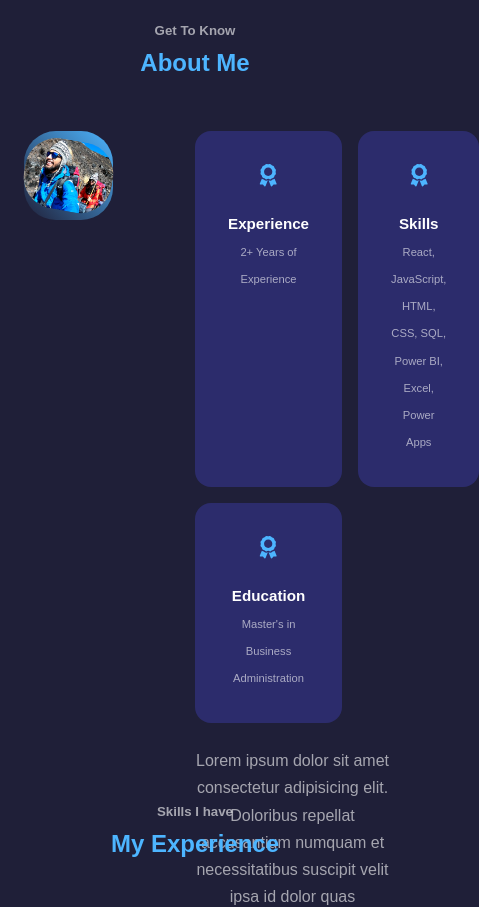
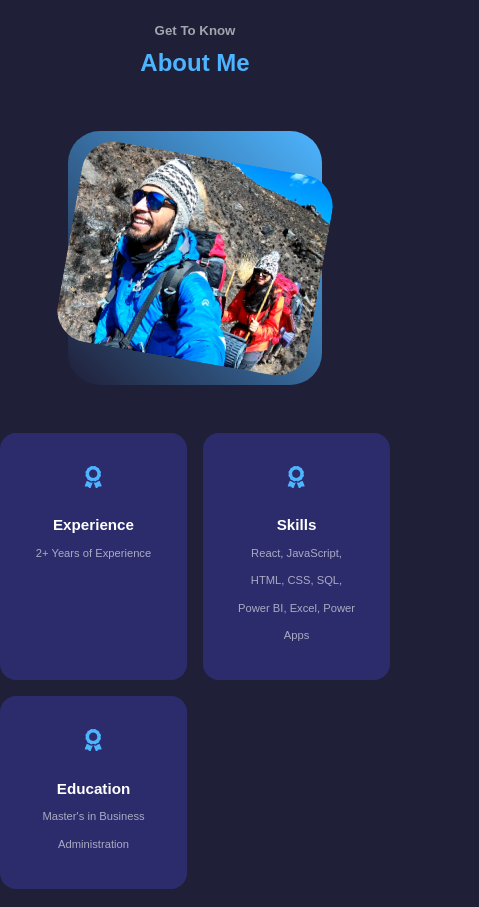
Before and after one commit to bhandaripawan8/Portfolio, a React (Vite) app in the folder personalPortfolio/: page / in a window 390 px wide. Shown: the part 920-1827 px from the top of the page, 479 px wide, since content can reach past the window. Built offline with nearby package versions, Linux system fonts and the light colour scheme.

Commit message:
about section responsive

```diff
--- a/personalPortfolio/src/Components/About/About.css
+++ b/personalPortfolio/src/Components/About/About.css
@@ -75,7 +75,8 @@
 /* Media queries (for medium devices-tablets) */
 @media screen and (max-width: 1024px){
     .about_container{
-        height: 68vh;
+        grid-template-columns: 1fr;
+        gap: 0;
     }
     .about_me{
         width: 50%;
```
